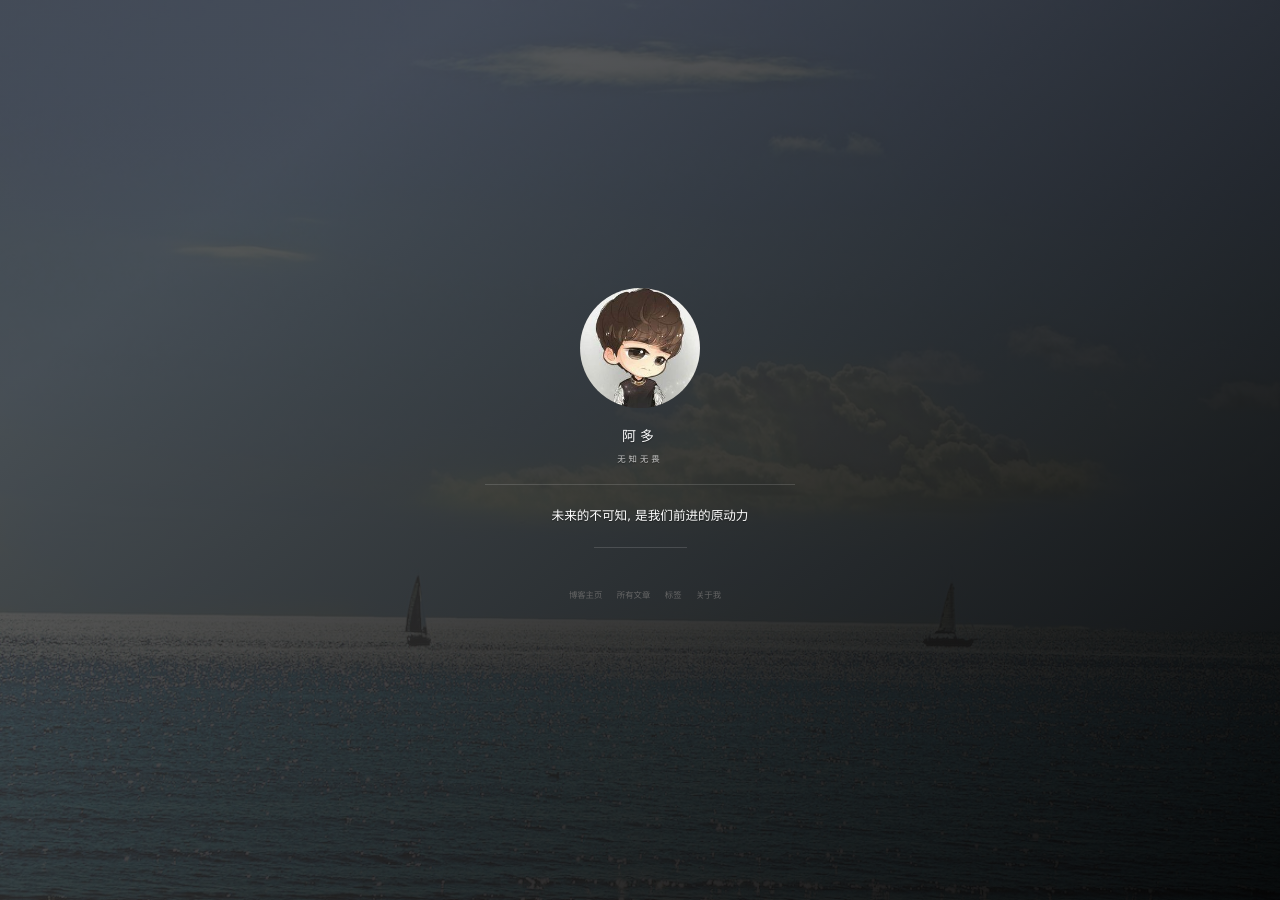
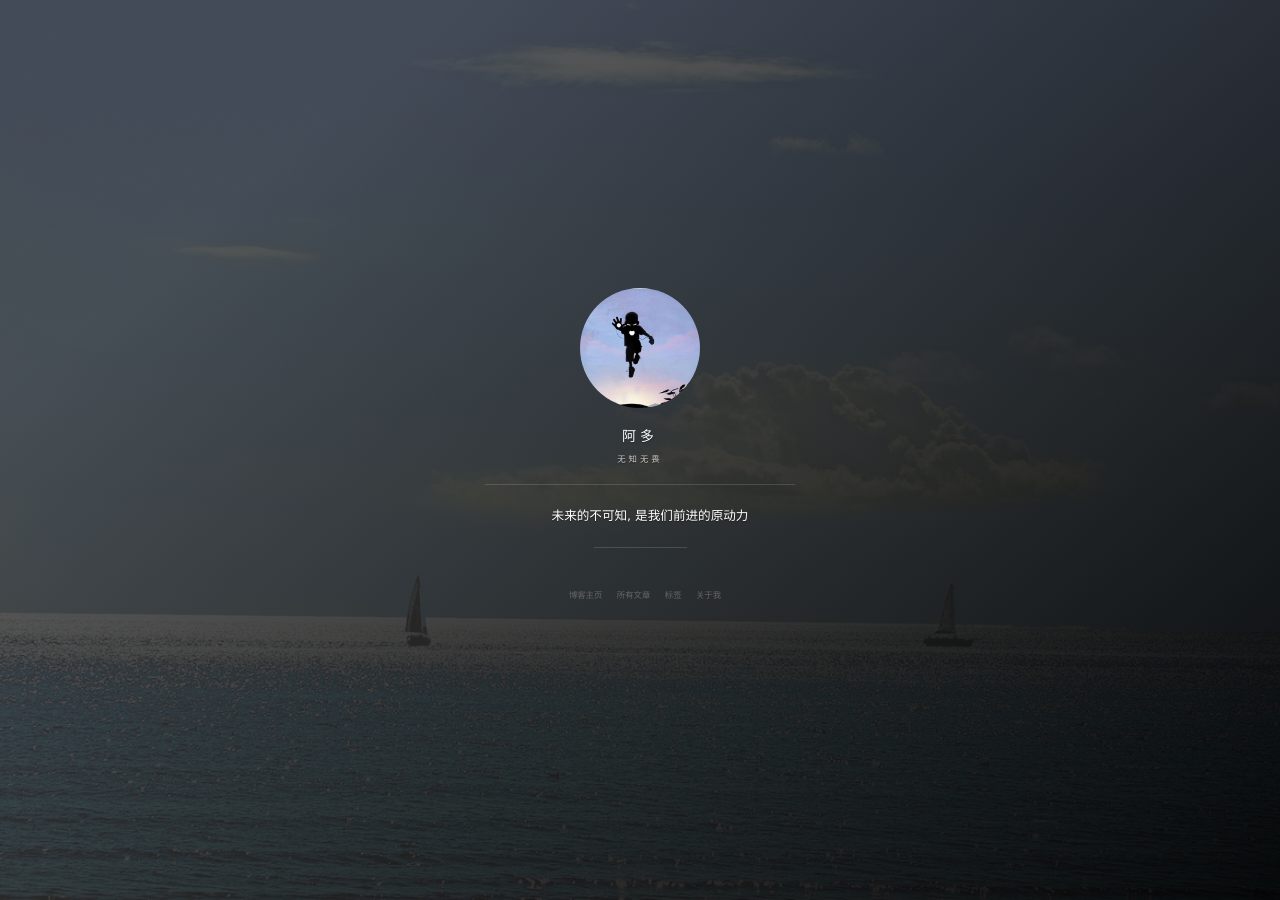
Before and after one commit to aduo/aduo.github.io, a Jekyll site: the page built from index.html, in a window 1280 px wide. Built offline with Jekyll 4.4.1, drawn with Linux system fonts in a browser that asks for light colours; nearby versions of some CDN libraries; the list of posts is cut into pages by our own code; comment, search, counter and statistics services are not loaded.

Commit message:
change face

```diff
--- a/_includes/side-panel.html
+++ b/_includes/side-panel.html
@@ -6,7 +6,7 @@
         <!-- 头像效果-start -->
         <div class="ih-item circle effect right_to_left">
             <a href="/#blog" title="前往 {{ site.title }} 的主页" class="blog-button">
-                <div class="img"><img src="/images/avatar.jpg" alt="img"></div>
+                <div class="img"><img src="/images/face.png" alt="img"></div>
                 <div class="info">
                     <div class="info-back">
                         <h2>
```
